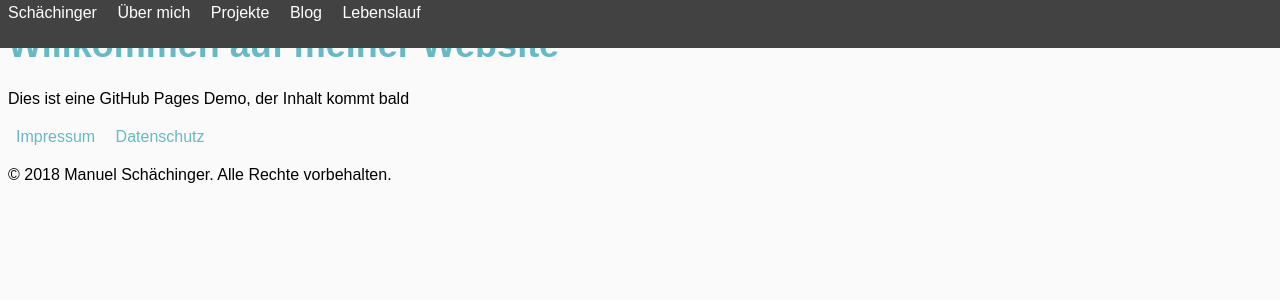
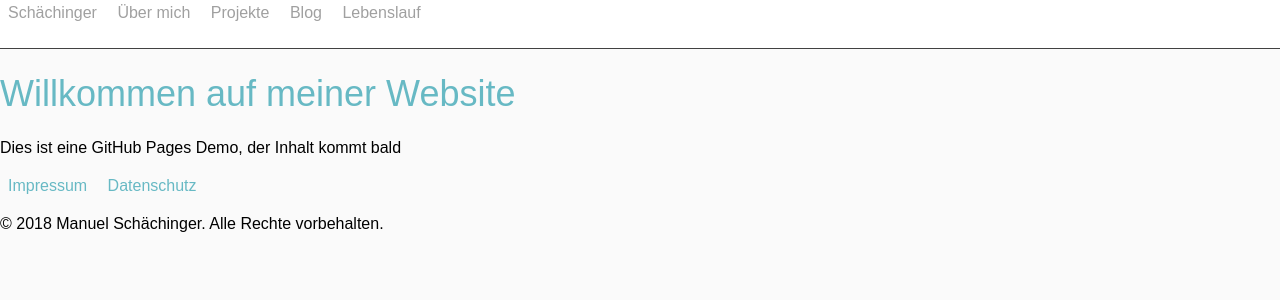
Before and after one commit to schaechinger/schaechinger.github.io, a Jekyll site: the page built from index.html, in a window 1280 px wide. Shown: the top 300 px of the page. Built offline with Jekyll 4.4.1, drawn with Linux system fonts in a browser that asks for light colours; some web fonts are replaced.

Commit message:
basic sass adjustments, removed test posts

```diff
--- a/_layouts/post.html
+++ b/_layouts/post.html
@@ -23,4 +23,9 @@ layout: default
   <div class="content">
     {{ content }}
   </div>
+
+  <div class="share">
+    <h2>Post teilen</h2>
+    <a href="https://schchn.gr/{{ page.shortkey }}">{{ shortkey }}</a>
+  </div>
 </div>
--- a/_sass/_colors.scss
+++ b/_sass/_colors.scss
@@ -1,5 +1,10 @@
 $color-blue: #67b9c4;
 
+$color-green: #57bc90;
+
 $color-gray-dark: #424242;
+$color-gray: #a0a0a0;
 $color-gray-light: #fafafa;
+
+$color-black: #000;
 $color-white: #fff;
--- a/_sass/site/partials/_body.scss
+++ b/_sass/site/partials/_body.scss
@@ -3,4 +3,6 @@
 body {
   background-color: $color-gray-light;
   font: 1rem 'ClearSans-Bk', Arial, Helvetica, sans-serif;
+  margin: 0;
+  padding: 0;
 }
--- a/_sass/site/partials/_header.scss
+++ b/_sass/site/partials/_header.scss
@@ -1,21 +1,24 @@
 @import 'colors';
 
 header {
-  background-color: $color-gray-dark;
+  background-color: $color-white;
+  border-bottom: 1px solid $color-gray-dark;
   color: $color-white;
+  font-family: 'ClearSans', 'ClearSans-Bk', Arial, Helvetica, sans-serif;
   height: 3rem;
-  left: 0;
-  position: absolute;
-  right: 0;
-  top: 0;
+  width: 100%;
 
   a {
     border-bottom: none;
-    color: $color-white;
+    color: $color-gray;
 
     &:hover {
       color: $color-blue;
-      border-bottom-color: none;
+      border-bottom: none;
+    }
+
+    &.active {
+      color: $color-black;
     }
   }
 }
--- a/_sass/site/partials/_headlines.scss
+++ b/_sass/site/partials/_headlines.scss
@@ -3,8 +3,8 @@
 h2,
 h3,
 h4 {
+  color: $color-blue;
   font-family: 'ClearSans', 'ClearSans-Bk', Arial, Helvetica, sans-serif;
-  color: $color-blue;
 }
 
 h1,
@@ -12,6 +12,7 @@ h2,
 h3,
 h4 {
   color: $color-blue;
+  font-weight: normal;
 }
 
 h1 {
```
Also changed, not shown: _posts/2018-03-01-test-md.md (deleted, +0 -6 lines), _posts/2018-03-02-test-post.html (deleted, +0 -8 lines), _sass/site/partials/_links.scss (line endings or trailing spaces).
